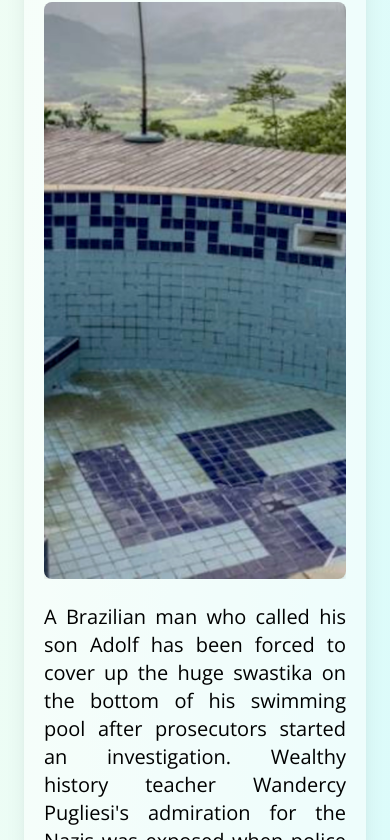
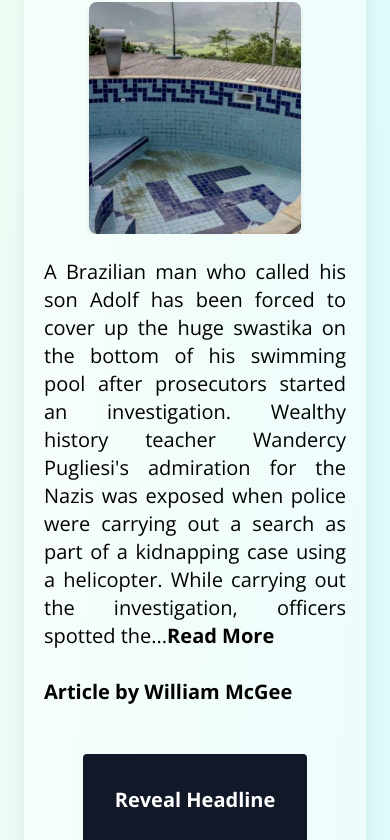
Before and after one commit to giadasponzilli/newsx-quiz-js, a website: page index.html in a window 390 px wide. Shown: the part 568-1408 px from the top of the page. Drawn offline with nearby package versions, Linux system fonts and the light colour scheme.

Commit message:
added resposivness to card image withh media queries in css

```diff
--- a/src/styles/tailwind.css
+++ b/src/styles/tailwind.css
@@ -61,3 +61,11 @@ p {
   margin-left: 40rem;
   margin-right: 40rem;
 }
+
+/* Medium screens (tablets, 768px and below) */
+@media (max-width: 768px) {
+  img {
+    width: 70%;
+    height: 70%
+  }
+}
```
Also changed, not shown: index.html (+2 -2 lines), build/output.css.
